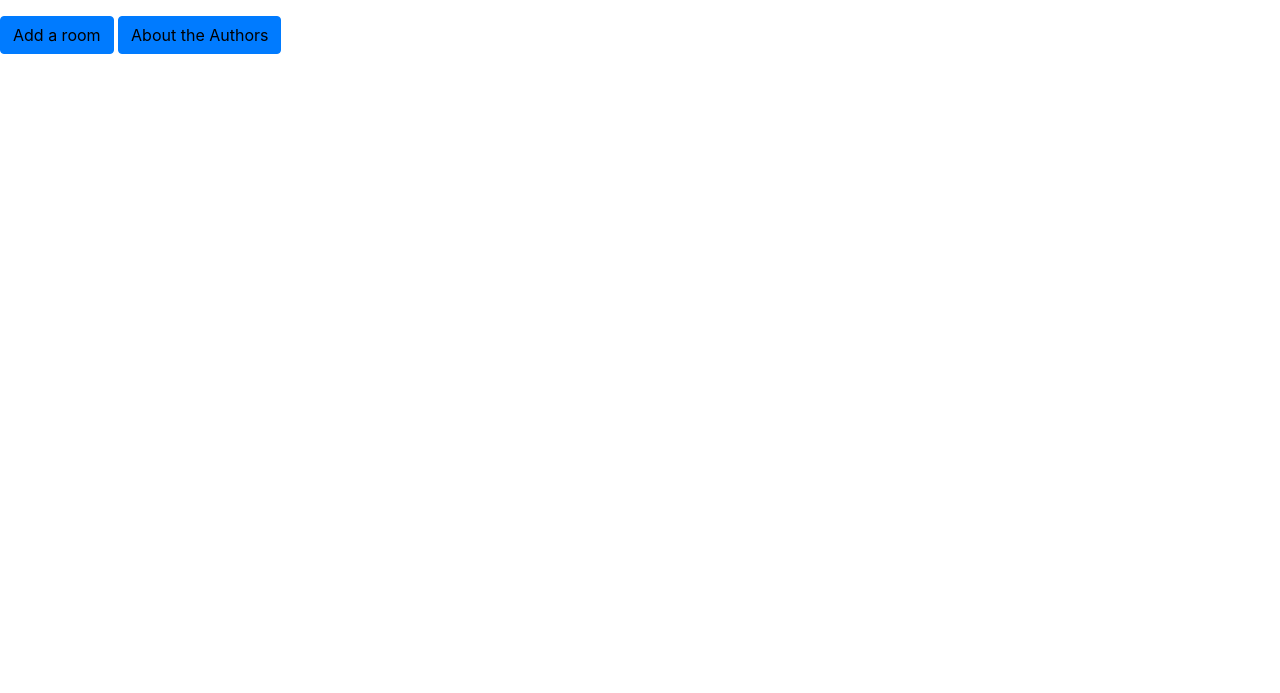
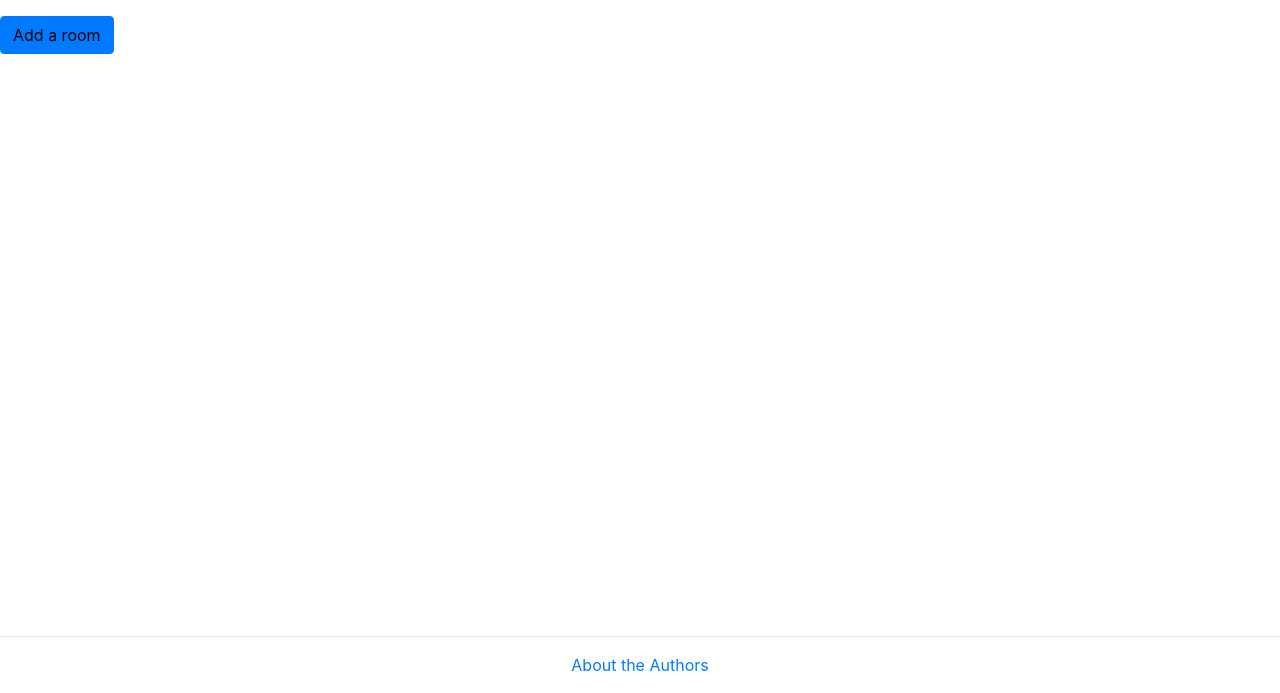
Before and after one commit to ahmed217/EECE4081_Rooms, a Flask app: page / in a window 1280 px wide. Shown: the part 107-800 px from the top of the page. Run offline with Flask 2, Linux system fonts and the light colour scheme; data that the repository does not hold is empty; some libraries are stand-ins or nearby versions.

Commit message:
FIxed typo, About the Authors button

```diff
--- a/templates/create.html
+++ b/templates/create.html
@@ -15,13 +15,10 @@
 	<h1 style = "color:red;text-align:center;">{{ title }}</h1>
 
 	<form method="POST" action="/create">
-
 		<input name ="name" 		type="text" placeholder="Building Name">
 		<input name ="number" 		type="number" placeholder="Room Number">
-		<input name ="capacity" 	type="number" placehodler="Capacity">
+		<input name ="capacity" 	type="number" placeholder="Capacity">
 		<input 						type="submit" 	value="Submit">
-
-
 	</form>
 
 	<table class="table table-borderless table-dark">
--- a/templates/read.html
+++ b/templates/read.html
@@ -10,6 +10,23 @@
 
 	<!-- Title of webpage -->
 	<title>{{ title }}</title>
+	<style>
+		.footer {
+		  position: fixed;
+		  left: 0;
+		  bottom: 0;
+		  width: 100%;
+		  border-color: white;
+		  background-color: white;
+		  color: white;
+		  text-align: center;
+			}
+
+
+
+		</style>
+
+
 </head>
 <body>
 	<h1>{{ title }}</h1>
@@ -39,7 +56,19 @@
 	</table>
 
 	<button type = "button" class = "btn btn-primary"><a href="/create" style="text-decoration : none; color : #000000;">Add a room</a> </button>
-	<button type = "button" class = "btn btn-primary"><a href="/about" style="text-decoration : none; color : #000000;">About the Authors</a> </button>
+
+
+	<div class="footer">
+        {% block content %}
+        <hr />
+        <footer>
+            <p><a href="/about">About the Authors</p>
+
+
+        </footer>
+        {% endblock %}
+    </div>
+
 
 	<!-- Optional JavaScript -->
 	<!-- jQuery first, then Popper.js, then Bootstrap JS -->
```
